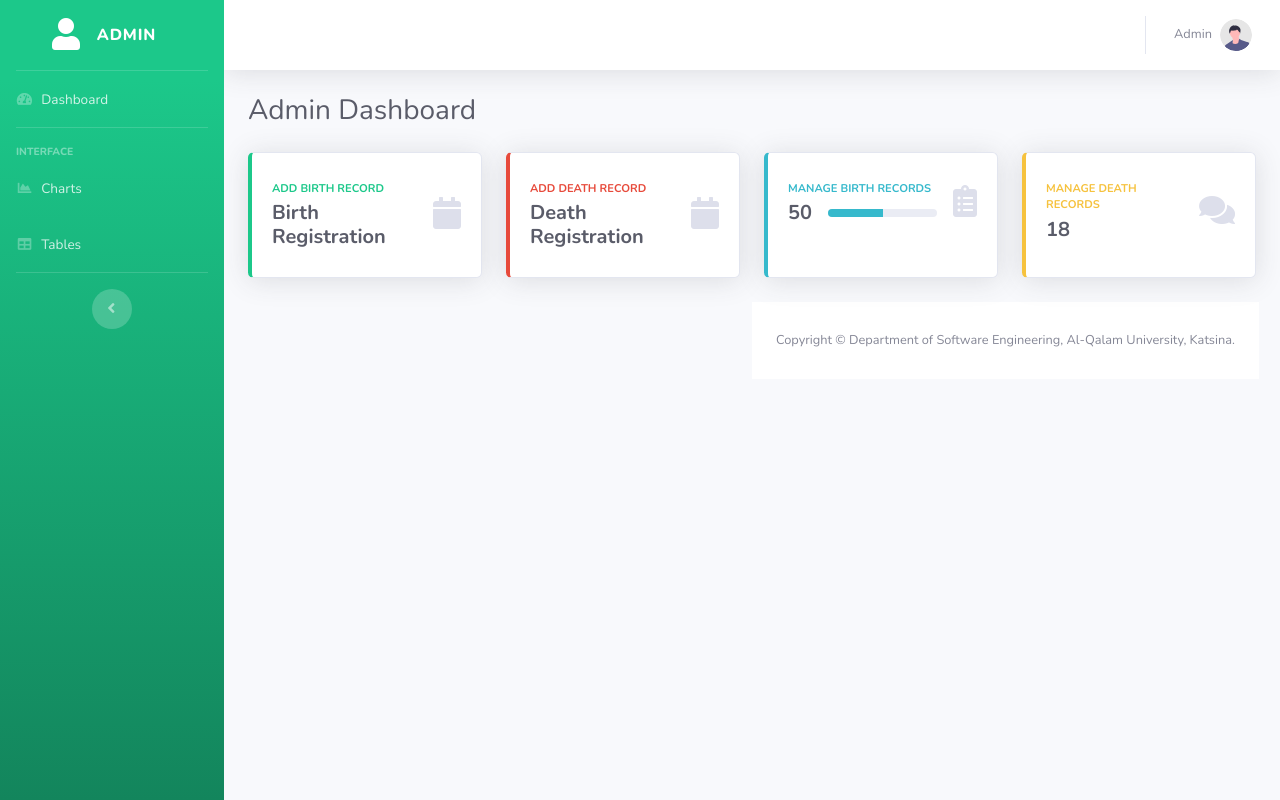
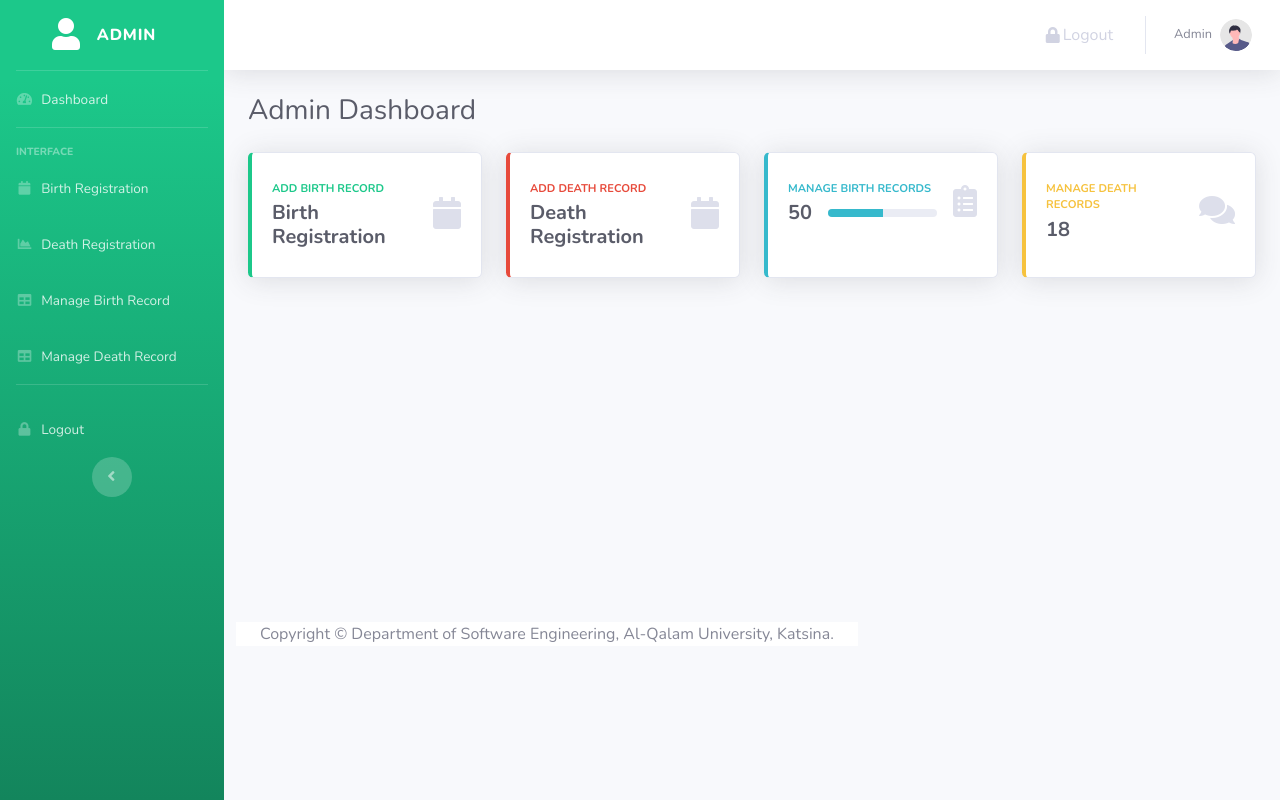
Before and after one commit to ibrobk2/badrs, a PHP site: page /admin_dashboard.php in a window 1280 px wide. Run offline with PHP 8.4, Linux system fonts and the light colour scheme.

Commit message:
Modified 2

```diff
--- a/admin_dashboard.php
+++ b/admin_dashboard.php
@@ -31,7 +31,7 @@
         <ul class="navbar-nav bg-gradient-success sidebar sidebar-dark accordion" id="accordionSidebar">
 
             <!-- Sidebar - Brand -->
-            <a class="sidebar-brand d-flex align-items-center justify-content-center" href="index.html">
+            <a class="sidebar-brand d-flex align-items-center justify-content-center" href="#">
                 <div class="sidebar-brand-icon rotate-n-0">
                     <i class="fas fa-user"></i>
                 </div>
@@ -43,7 +43,7 @@
 
             <!-- Nav Item - Dashboard -->
             <li class="nav-item">
-                <a class="nav-link" href="index.html">
+                <a class="nav-link" href="#">
                     <i class="fas fa-fw fa-tachometer-alt"></i>
                     <span>Dashboard</span></a>
             </li>
@@ -121,22 +121,43 @@
                 </div>
             </li> -->
 
-            <!-- Nav Item - Charts -->
+            <!-- Nav Item - Birth Registration -->
             <li class="nav-item">
-                <a class="nav-link" href="charts.html">
-                    <i class="fas fa-fw fa-chart-area"></i>
-                    <span>Charts</span></a>
+                <a class="nav-link" href="birth_reg.php">
+                    <i class="fas fa-fw fa-calendar"></i>
+                    <span>Birth Registration</span></a>
             </li>
+
+                   <!-- Nav Item - Death registration -->
+                   <li class="nav-item">
+                    <a class="nav-link" href="death_reg.php">
+                        <i class="fas fa-fw fa-chart-area"></i>
+                        <span>Death Registration</span></a>
+                </li>
 
             <!-- Nav Item - Tables -->
             <li class="nav-item">
-                <a class="nav-link" href="tables.html">
+                <a class="nav-link" href="birth_record.php">
                     <i class="fas fa-fw fa-table"></i>
-                    <span>Tables</span></a>
+                    <span>Manage Birth Record</span></a>
             </li>
+
+                <!-- Nav Item - Tables -->
+                <li class="nav-item">
+                    <a class="nav-link" href="death_record.php">
+                        <i class="fas fa-fw fa-table"></i>
+                        <span>Manage Death Record</span></a>
+                </li>
 
             <!-- Divider -->
             <hr class="sidebar-divider d-none d-md-block">
+
+             <!-- Nav Item - Tables -->
+                <li class="nav-item">
+                    <a class="nav-link" href="index.php" onclick="<?php session_unset();?>">
+                        <i class="fas fa-fw fa-lock"></i>
+                        <span>Logout</span></a>
+                </li>
 
             <!-- Sidebar Toggler (Sidebar) -->
             <div class="text-center d-none d-md-inline">
@@ -254,11 +275,11 @@
 
                         <!-- Nav Item - Messages -->
                         <li class="nav-item dropdown no-arrow mx-1">
-                            <a class="nav-link dropdown-toggle" href="#" id="messagesDropdown" role="button"
+                            <a class="nav-link dropdown-toggle" href="index.php" id="messagesDropdown" role="button" onclick="<?php session_unset(); ?>"
                                 data-toggle="dropdown" aria-haspopup="true" aria-expanded="false">
-                                <!-- <i class="fas fa-envelope fa-fw"></i>
-                                Counter - Messages
-                                <span class="badge badge-danger badge-counter">7</span> -->
+                                <i class="fas fa-lock fa-fw"></i>
+                                Logout
+                                <!-- <span class="badge badge-danger badge-counter">Logout</span> -->
                             </a>
                             <!-- Dropdown - Messages -->
                             <div class="dropdown-list dropdown-menu dropdown-menu-right shadow animated--grow-in"
@@ -538,7 +559,7 @@
             <!-- End of Main Content -->
 
             <!-- Footer -->
-            <footer class="sticky-footer bg-white">
+            <footer class="footer bg-white" style="margin-top: 320px;">
                 <div class="container my-auto">
                     <div class="copyright text-center my-auto">
                         <span>Copyright &copy; Department of Software Engineering, Al-Qalam University, Katsina.</span>
--- a/header.php
+++ b/header.php
@@ -31,7 +31,7 @@
     <a class="nav-link active" aria-current="page" href="#">Active</a>
   </li> -->
   <li class="nav-item">
-    <a class="nav-link active" href="#" >Dashboard</a>
+    <a class="nav-link active" href="admin_dashboard.php" >Dashboard</a>
   </li>
   <li class="nav-item">
     <a class="nav-link" href="birth_reg.php" style="color:#fff; font-weight: bold;">New_Birth_Record</a>
```
Also changed, not shown: birth_record.php (added), death_record.php (added).
